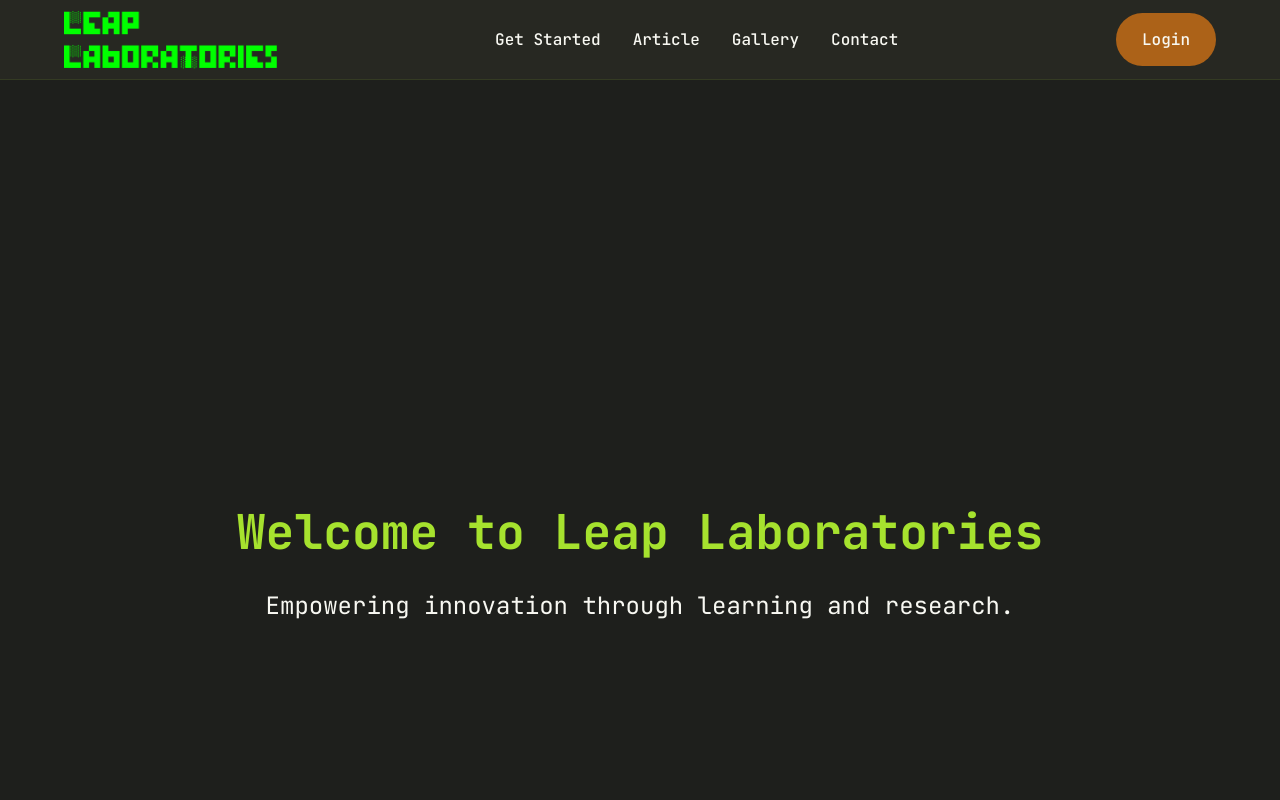
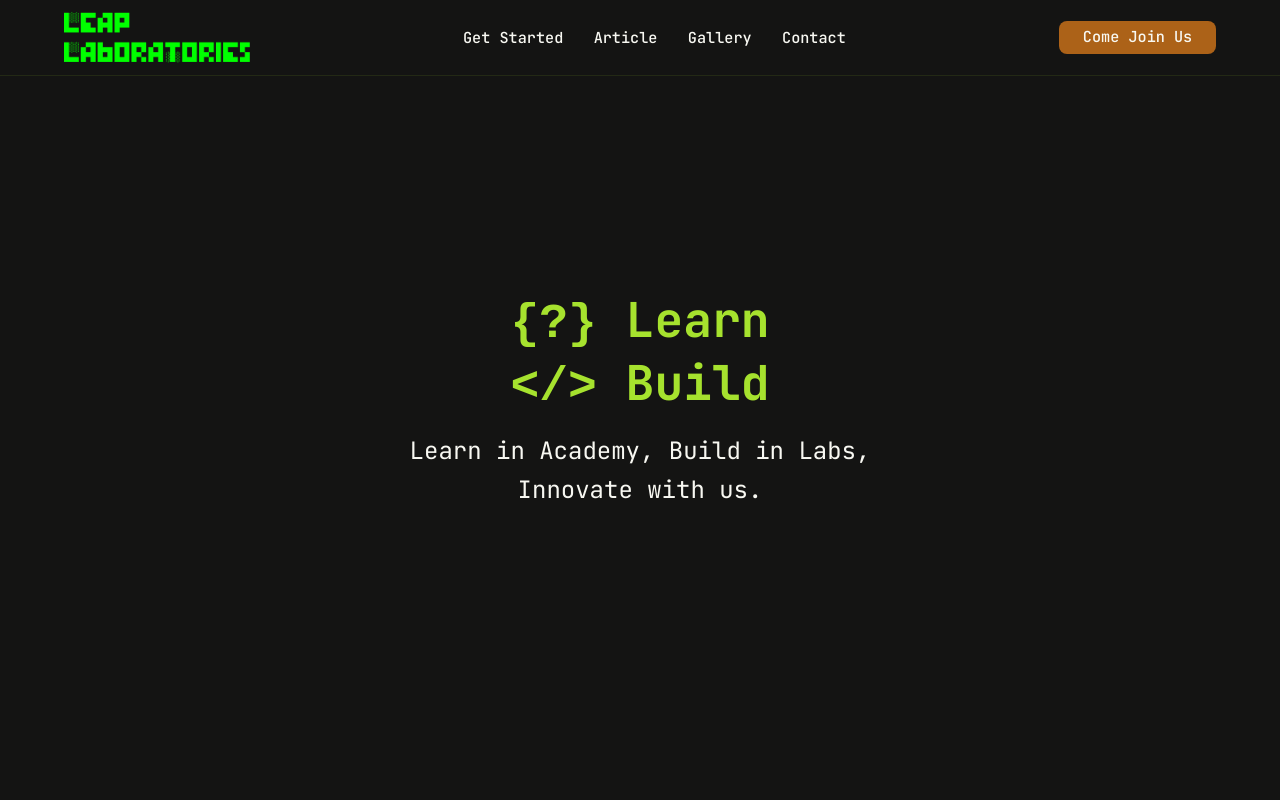
Before and after one commit to 0xleaplaboratories/leap-laboratories, a Next.js app in the folder apps/web/: page / in a window 1280 px wide. Shown: the top 800 px of the page. Built offline with nearby package versions, Linux system fonts and the light colour scheme.

Commit message:
refactor: implement CSS Modules and refine design system
- Modularize Navbar styles into Navbar.module.css
- Extract Home page styles into page.module.css
- Update global design tokens and font imports
- Ignore plan.md in git

```diff
--- a/apps/web/src/app/globals.css
+++ b/apps/web/src/app/globals.css
@@ -16,8 +16,8 @@
   --color-text-accent: #AC6218;
 
   /* Colors: Background */
-  --color-bg-primary: #1E1F1C;
-  --color-bg-secondary: #272822;
+  --color-bg-primary: #141413;
+  --color-bg-secondary: #000000;
   --color-bg-accent: #AC6218;
 
   /* Colors: Button */
@@ -60,7 +60,7 @@
   /* Borders */
   --border-radius-sm: 4px;
   --border-radius-md: 8px;
-  --border-radius-pill: 9999px;
+  --border-radius-pill: 8px;
 
   /* Transitions */
   --transition-fast: 150ms ease;
--- a/apps/web/src/app/page.jsx
+++ b/apps/web/src/app/page.jsx
@@ -1,39 +1,43 @@
 import Navbar from '@/components/Navbar/Navbar';
+import styles from './page.module.css';
 
 export default function Home() {
   return (
-    <main className="page-wrapper">
+    <main className={styles.pageWrapper}>
       <Navbar />
 
-      <section id="hero" style={{ height: '100vh', display: 'flex', alignItems: 'center', justifyContent: 'center', background: 'var(--color-bg-primary)' }}>
-        <div className="container">
-          <h1 style={{ color: 'var(--color-text-primary)', fontSize: 'var(--font-size-3xl)', textAlign: 'center' }}>
-            Welcome to Leap Laboratories
-          </h1>
-          <p style={{ color: 'var(--color-text-secondary)', fontSize: 'var(--font-size-xl)', textAlign: 'center', marginTop: 'var(--space-md)' }}>
-            Empowering innovation through learning and research.
-          </p>
+      <section id="hero" className={styles.hero}>
+        <div className={styles.container}>
+          <div className={styles.heroContent}>
+            <h1 className={styles.heroTitle}>
+              <code>&#123;?&#125;</code> Learn <br />
+              <code>&lt;/&gt;</code> Build <br />
+            </h1>
+            <p className={styles.heroDescription}>
+              Learn in Academy, Build in Labs,<br/>Innovate with us.
+            </p>
+          </div>
         </div>
       </section>
 
-      <section id="articles" style={{ padding: 'var(--space-3xl) 0', background: 'var(--color-bg-secondary)' }}>
-        <div className="container">
-          <h2 style={{ color: 'var(--color-text-primary)', fontSize: 'var(--font-size-2xl)' }}>Articles</h2>
-          <p style={{ marginTop: 'var(--space-md)' }}>Discover our latest research and insights.</p>
+      <section id="articles" className={`${styles.section} ${styles.bgSecondary}`}>
+        <div className={styles.container}>
+          <h2 className={styles.sectionTitle}>Articles</h2>
+          <p className={styles.sectionText}>Discover our latest research and insights.</p>
         </div>
       </section>
 
-      <section id="gallery" style={{ padding: 'var(--space-3xl) 0', background: 'var(--color-bg-primary)' }}>
-        <div className="container">
-          <h2 style={{ color: 'var(--color-text-primary)', fontSize: 'var(--font-size-2xl)' }}>Gallery</h2>
-          <p style={{ marginTop: 'var(--space-md)' }}>A visual journey through our projects.</p>
+      <section id="gallery" className={`${styles.section} ${styles.bgPrimary}`}>
+        <div className={styles.container}>
+          <h2 className={styles.sectionTitle}>Gallery</h2>
+          <p className={styles.sectionText}>A visual journey through our projects.</p>
         </div>
       </section>
 
-      <section id="contact" style={{ padding: 'var(--space-3xl) 0', background: 'var(--color-bg-secondary)' }}>
-        <div className="container">
-          <h2 style={{ color: 'var(--color-text-primary)', fontSize: 'var(--font-size-2xl)' }}>Contact</h2>
-          <p style={{ marginTop: 'var(--space-md)' }}>Get in touch with us.</p>
+      <section id="contact" className={`${styles.section} ${styles.bgSecondary}`}>
+        <div className={styles.container}>
+          <h2 className={styles.sectionTitle}>Contact</h2>
+          <p className={styles.sectionText}>Get in touch with us.</p>
         </div>
       </section>
     </main>
--- a/apps/web/src/app/page.module.css
+++ b/apps/web/src/app/page.module.css
@@ -1,142 +1,54 @@
-.page {
-  --background: #fafafa;
-  --foreground: #fff;
+.pageWrapper {
+  display: block;
+}
 
-  --text-primary: #000;
-  --text-secondary: #666;
+.section {
+  padding: var(--space-3xl) 0;
+}
 
-  --button-primary-hover: #383838;
-  --button-secondary-hover: #f2f2f2;
-  --button-secondary-border: #ebebeb;
-
+.hero {
+  height: 100vh;
   display: flex;
-  flex: 1;
-  flex-direction: column;
   align-items: center;
   justify-content: center;
-  font-family: var(--font-geist-sans);
-  background-color: var(--background);
+  background-color: var(--color-bg-primary);
 }
 
-.main {
-  display: flex;
-  flex: 1;
-  width: 100%;
-  max-width: 800px;
-  flex-direction: column;
-  align-items: flex-start;
-  justify-content: space-between;
-  background-color: var(--foreground);
-  padding: 120px 60px;
+.heroContent {
+  text-align: center;
 }
 
-.intro {
-  display: flex;
-  flex-direction: column;
-  align-items: flex-start;
-  text-align: left;
-  gap: 24px;
+.heroTitle {
+  color: var(--color-text-primary);
+  font-size: var(--font-size-3xl);
+  line-height: 1.2;
 }
 
-.intro h1 {
-  max-width: 320px;
-  font-size: 40px;
-  font-weight: 600;
-  line-height: 48px;
-  letter-spacing: -2.4px;
-  text-wrap: balance;
-  color: var(--text-primary);
+.heroDescription {
+  color: var(--color-text-secondary);
+  font-size: var(--font-size-xl);
+  margin-top: var(--space-md);
 }
 
-.intro p {
-  max-width: 440px;
-  font-size: 18px;
-  line-height: 32px;
-  text-wrap: balance;
-  color: var(--text-secondary);
+.bgPrimary {
+  background-color: var(--color-bg-primary);
 }
 
-.intro a {
-  font-weight: 500;
-  color: var(--text-primary);
+.bgSecondary {
+  background-color: var(--color-bg-secondary);
 }
 
-.ctas {
-  display: flex;
-  flex-direction: row;
-  width: 100%;
-  max-width: 440px;
-  gap: 16px;
-  font-size: 14px;
+.sectionTitle {
+  color: var(--color-text-primary);
+  font-size: var(--font-size-2xl);
 }
 
-.ctas a {
-  display: flex;
-  justify-content: center;
-  align-items: center;
-  height: 40px;
-  padding: 0 16px;
-  border-radius: 128px;
-  border: 1px solid transparent;
-  transition: 0.2s;
-  cursor: pointer;
-  width: fit-content;
-  font-weight: 500;
+.sectionText {
+  margin-top: var(--space-md);
 }
 
-a.primary {
-  background: var(--text-primary);
-  color: var(--background);
-  gap: 8px;
+.container {
+  max-width: var(--max-content-width);
+  margin: 0 auto;
+  padding: 0 var(--space-lg);
 }
-
-a.secondary {
-  border-color: var(--button-secondary-border);
-}
-
-/* Enable hover only on non-touch devices */
-@media (hover: hover) and (pointer: fine) {
-  a.primary:hover {
-    background: var(--button-primary-hover);
-    border-color: transparent;
-  }
-
-  a.secondary:hover {
-    background: var(--button-secondary-hover);
-    border-color: transparent;
-  }
-}
-
-@media (max-width: 600px) {
-  .main {
-    padding: 48px 24px;
-  }
-
-  .intro {
-    gap: 16px;
-  }
-
-  .intro h1 {
-    font-size: 32px;
-    line-height: 40px;
-    letter-spacing: -1.92px;
-  }
-}
-
-@media (prefers-color-scheme: dark) {
-  .logo {
-    filter: invert();
-  }
-
-  .page {
-    --background: #000;
-    --foreground: #000;
-
-    --text-primary: #ededed;
-    --text-secondary: #999;
-
-    --button-primary-hover: #ccc;
-    --button-secondary-hover: #1a1a1a;
-    --button-secondary-border: #1a1a1a;
-  }
-}
--- a/apps/web/src/components/Navbar/Navbar.jsx
+++ b/apps/web/src/components/Navbar/Navbar.jsx
@@ -3,7 +3,7 @@
 import { useState } from 'react';
 import Image from 'next/image';
 import Link from 'next/link';
-import './Navbar.css';
+import styles from './Navbar.module.css';
 
 // The four center navigation links.
 // Each item scrolls to a section on the same page via an anchor href.
@@ -28,31 +28,31 @@ export default function Navbar() {
   };
 
   return (
-    <header className="navbar">
-      <div className="navbar__container">
+    <header className={styles.navbar}>
+      <div className={styles.navbar__container}>
 
         {/* ── LEFT ZONE: Logo ────────────────────────────────── */}
-        <div className="navbar__logo">
+        <div className={styles.navbar__logo}>
           <Link href="/" aria-label="Leap Laboratories home">
             <Image
               src="/assets/images/logo.png"
               alt="Leap Laboratories"
               width={1920}
               height={1080}
-              className="navbar__logo-img"
+              className={styles['navbar__logo-img']}
               priority
             />
           </Link>
         </div>
 
         {/* ── CENTER ZONE: Navigation links (desktop) ────────── */}
-        <nav className="navbar__nav" aria-label="Main navigation">
-          <ul className="navbar__nav-list">
+        <nav className={styles.navbar__nav} aria-label="Main navigation">
+          <ul className={styles['navbar__nav-list']}>
             {NAV_LINKS.map((link) => (
-              <li key={link.href} className="navbar__nav-item">
+              <li key={link.href} className={styles['navbar__nav-item']}>
                 <a
                   href={link.href}
-                  className="navbar__nav-link"
+                  className={styles['navbar__nav-link']}
                   onClick={handleLinkClick}
                 >
                   {link.label}
@@ -63,22 +63,22 @@ export default function Navbar() {
         </nav>
 
         {/* ── RIGHT ZONE: Login button (desktop) ─────────────── */}
-        <div className="navbar__actions">
-          <Link href="/login" className="navbar__login-btn">
-            Login
+        <div className={styles.navbar__actions}>
+          <Link href="/login" className={styles['navbar__login-btn']}>
+            Come Join Us
           </Link>
         </div>
 
         {/* ── MOBILE: Hamburger toggle ────────────────────────── */}
         <button
-          className="navbar__hamburger"
+          className={styles.navbar__hamburger}
           onClick={toggleMobileMenu}
           aria-label={isMobileMenuOpen ? 'Close menu' : 'Open menu'}
           aria-expanded={isMobileMenuOpen}
           aria-controls="mobile-menu"
         >
           {/* Renders ☰ when closed, ✕ when open */}
-          <span className="navbar__hamburger-icon">
+          <span className={styles['navbar__hamburger-icon']}>
             {isMobileMenuOpen ? '✕' : '☰'}
           </span>
         </button>
@@ -87,24 +87,24 @@ export default function Navbar() {
       {/* ── MOBILE: Dropdown drawer ─────────────────────────── */}
       <div
         id="mobile-menu"
-        className={`navbar__mobile-menu ${isMobileMenuOpen ? 'navbar__mobile-menu--open' : ''}`}
+        className={`${styles['navbar__mobile-menu']} ${isMobileMenuOpen ? styles['navbar__mobile-menu--open'] : ''}`}
         aria-hidden={!isMobileMenuOpen}
       >
-        <ul className="navbar__mobile-list">
+        <ul className={styles['navbar__mobile-list']}>
           {NAV_LINKS.map((link) => (
-            <li key={link.href} className="navbar__mobile-item">
+            <li key={link.href} className={styles['navbar__mobile-item']}>
               <a
                 href={link.href}
-                className="navbar__mobile-link"
+                className={styles['navbar__mobile-link']}
                 onClick={handleLinkClick}
               >
                 {link.label}
               </a>
             </li>
           ))}
-          <li className="navbar__mobile-item">
-            <Link href="/login" className="navbar__login-btn navbar__login-btn--mobile">
-              Login
+          <li className={styles['navbar__mobile-item']}>
+            <Link href="/login" className={`${styles['navbar__login-btn']} ${styles['navbar__login-btn--mobile']}`}>
+              Come Join Us
             </Link>
           </li>
         </ul>
--- a/apps/web/src/components/Navbar/Navbar.css
+++ b/apps/web/src/components/Navbar/Navbar.module.css
@@ -7,14 +7,14 @@
 /* ── Block: navbar ────────────────────────────────────────── */
 .navbar {
   /* Master Scale Adjustment — change this single value to resize everything */
-  --nav-scale: 1.0;
+  --nav-scale: 0.95;
 
   position: fixed;
   top: 0;
   left: 0;
   width: 100%;
   height: calc(80px * var(--nav-scale));
-  background-color: var(--color-bg-secondary);
+  background-color: var(--color-bg-primary);
   border-bottom: 1px solid rgba(166, 226, 46, 0.1);
   z-index: 1000;
 }
@@ -44,7 +44,7 @@
 }
 
 .navbar__logo-img {
-  height: calc(120px * var(--nav-scale));
+  height: calc(110px * var(--nav-scale));
   width: auto;
 }
 
@@ -77,12 +77,12 @@
   left: 0;
   width: 0;
   height: 2px;
-  background-color: var(--color-text-primary);
+  background-color: var(--color-hover-secondary);
   transition: width var(--transition-normal);
 }
 
 .navbar__nav-link:hover {
-  color: var(--color-text-primary);
+  color: var(--color-hover-secondary);
 }
 
 .navbar__nav-link:hover::after {
@@ -100,14 +100,14 @@
   display: inline-flex;
   align-items: center;
   justify-content: center;
-  padding: calc(12px * var(--nav-scale)) calc(24px * var(--nav-scale));
+  padding: calc(4px * var(--nav-scale)) calc(24px * var(--nav-scale));
   background-color: var(--color-btn-primary);
   color: var(--color-text-secondary);
   font-size: calc(16px * var(--nav-scale));
   font-weight: var(--font-weight-medium);
   /* Pill shape as specified */
   border-radius: var(--border-radius-pill);
-  border: 2px solid transparent;
+  border: 0.1px solid transparent;
   transition:
     background-color var(--transition-fast),
     color var(--transition-fast),
@@ -116,8 +116,8 @@
 
 .navbar__login-btn:hover {
   background-color: transparent;
-  color: var(--color-hover-primary);
-  border-color: var(--color-hover-primary);
+  color: var(--color-hover-secondary);
+  border-color: var(--color-hover-secondary);
 }
 
 /* ── Element: hamburger (mobile only) ─────────────────────── */
@@ -168,7 +168,7 @@
 }
 
 .navbar__mobile-link:hover {
-  color: var(--color-text-primary);
+  color: var(--color-hover-secondary);
 }
 
 .navbar__login-btn--mobile {
```
Also changed, not shown: 1 other file (tests, documents, lock files or other folders).
